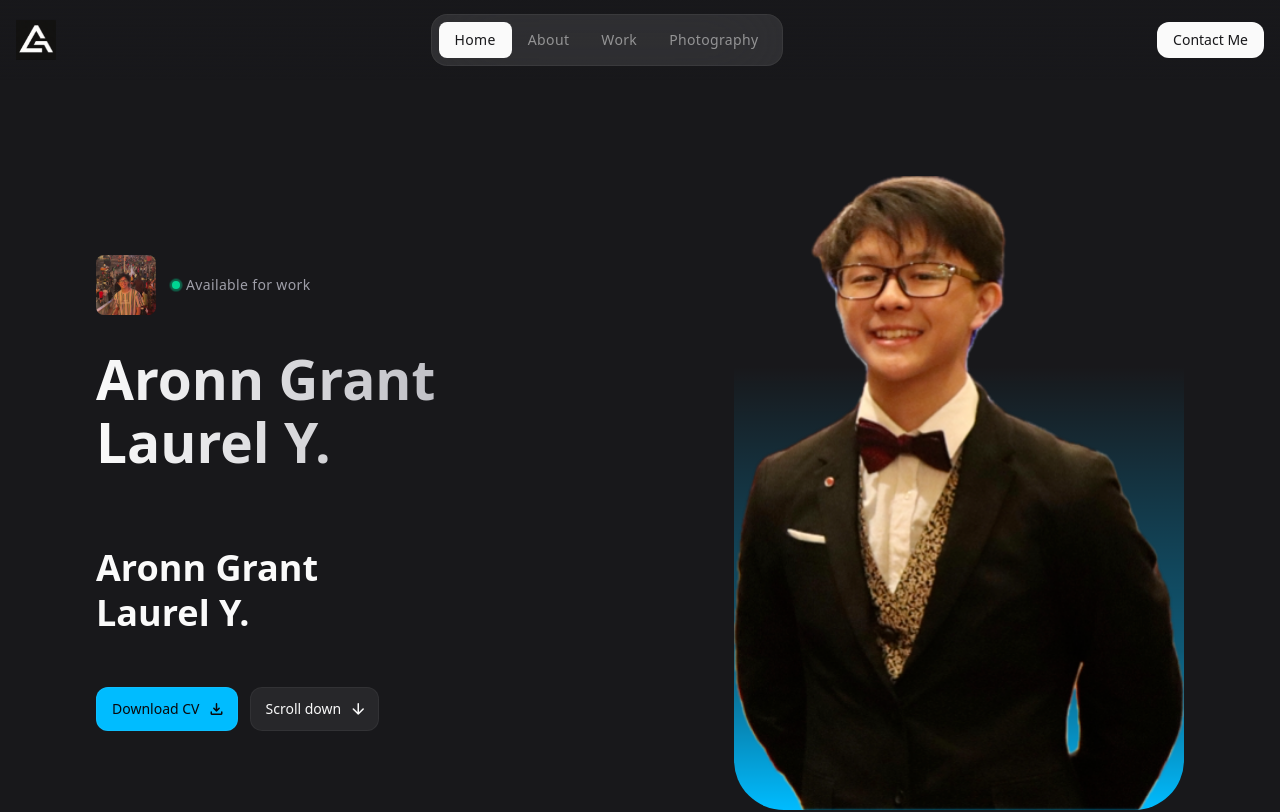
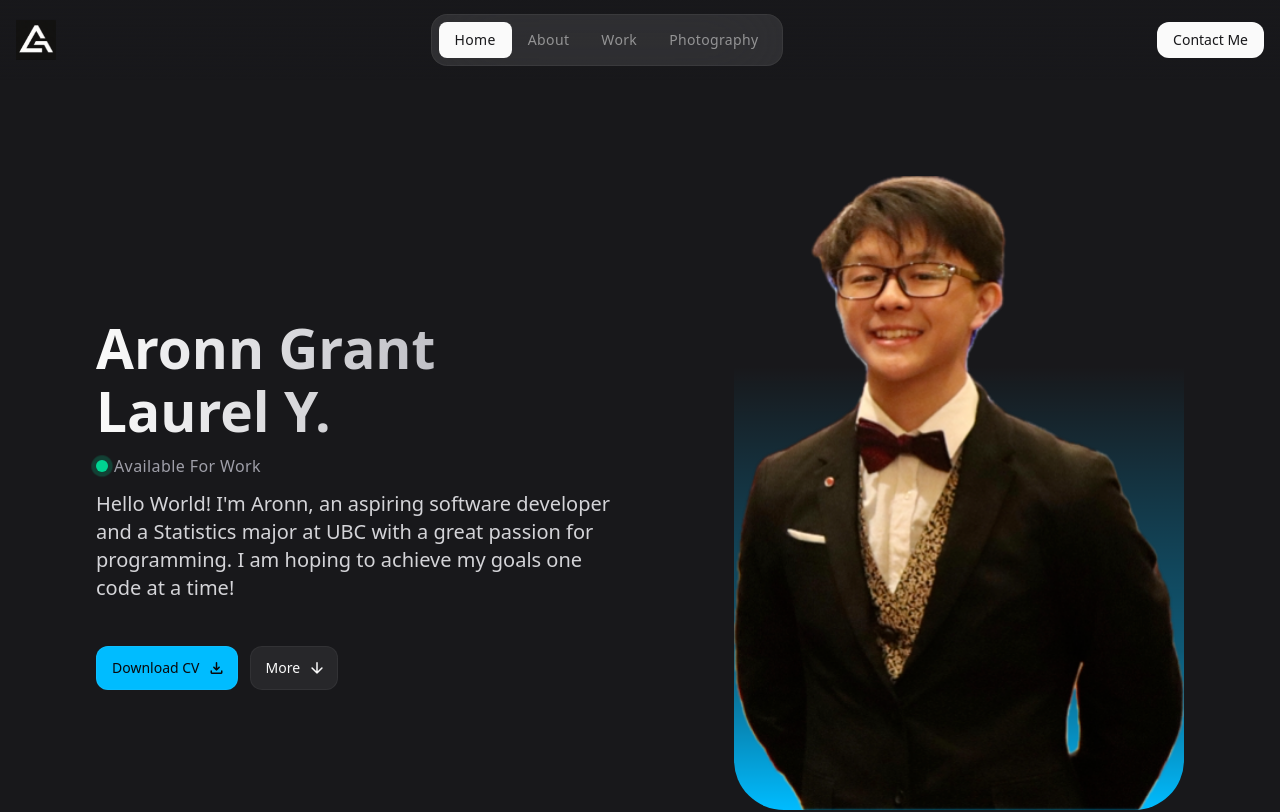
Before and after one commit to LaoAronn/LaoAronn.github.io, a React (Vite) app: page / in a window 1280 px wide. Shown: the top 812 px of the page. Built offline with nearby package versions, Linux system fonts and the light colour scheme.

Commit message:
adjusted Hero text, Skills format, About adjustment

```diff
--- a/src/components/About.jsx
+++ b/src/components/About.jsx
@@ -19,7 +19,7 @@ const About = () => {
           <div className="text-left bg-zinc-800/50 p-7 rounded-2xl md:p-12 reveal-up">
 
             <p className="text-zinc-300 mb-4 md:mb-8 md:text-xl md:max-w-[60ch]">
-            Hello World! I&apos;m Aronn, an aspiring software developer and a Statistics major at UBC with a great passion for programming. I am hoping to achieve my goals one code at a time!
+              WORK EXPERIENCE!
             </p>
 
             <div className="flex flex-wrap items-center gap-4 md:gap-7">
--- a/src/components/Hero.jsx
+++ b/src/components/Hero.jsx
@@ -11,35 +11,20 @@ const Hero = () => {
                 <div className="">
                     <div className="flex flex-col items-start gap-3">
 
-
-                        <div className="flex items-center gap-4">
-
-                            <figure className="w-15 h-15 rounded-lg overflow-hidden">
-                                <img
-                                src="/images/avatar-1.jpg"
-                                width={50}
-                                height={50}
-                                alt="Aronn Portrait"
-                                className="img-cover"
-                                />
-                            </figure>
-
-                            <div className="flex items-center gap-1.5 text-zinc-400 text-sm tracking-wide">
-                                <span className="relative w-2 h-2 rounded-full bg-emerald-400">
-                                <span className="absolute inset-0 rounded-full bg-emerald-400 animate-ping" />
-                                </span>
-                                Available for work
-                            </div>
-                        </div>
-
-
                         <h2 className="headline-1 text-left max-w-[15ch] sm:max-w-[20ch] lg:max-w-[15ch] mt-5 mb-8 lg:mb-10">
                             Aronn Grant Laurel Y.
                         </h2>
 
-                        <h4 className="headline-2 text-left max-w-[15ch] sm:max-w-[20ch] lg:max-w-[15ch] mt-5 mb-8 lg:mb-10">
-                            Aronn Grant Laurel Y.
-                        </h4>
+                        <div className="flex items-center gap-1.5 text-zinc-400 text-md tracking-wide">
+                                <span className="relative w-3 h-3 rounded-full bg-emerald-400">
+                                <span className="absolute inset-0 rounded-full bg-emerald-400 animate-ping" />
+                                </span>
+                                Available For Work
+                        </div>
+
+                        <div className="text-left text-zinc-300 mb-4 md:mb-8 md:text-xl md:max-w-[60ch]">
+                        Hello World! I'm Aronn, an aspiring software developer and a Statistics major at UBC with a great passion for programming. I am hoping to achieve my goals one code at a time!
+                        </div>
 
 
                         <div className="flex items-center gap-3">
@@ -50,7 +35,7 @@ const Hero = () => {
 
                             <ButtonOutline
                                 href="#about"
-                                label="Scroll down"
+                                label="More"
                                 icon="arrow_downward"
                             />
 
--- a/src/components/Skill.jsx
+++ b/src/components/Skill.jsx
@@ -3,48 +3,55 @@ import React from 'react';
 /* Components */
 import SkillCard from "./SkillCard"
 
-const skillItem = [
+const skillGroups = {
+  Tools: [
     {
       imgSrc: '/images/figma.svg',
       label: 'Figma',
-    desc: 'Design tool'
+      desc: 'Design Tool',
+    },
+    {
+      imgSrc: '/images/mongodb.svg',
+      label: 'MongoDB',
+      desc: 'Database',
+    },
+  ],
+  Languages: [
+    {
+      imgSrc: '/images/javascript.svg',
+      label: 'JavaScript',
+      desc: 'Programming Language',
     },
     {
       imgSrc: '/images/css3.svg',
       label: 'CSS',
-    desc: 'User Interface'
+      desc: 'Styling Language',
+    },
+  ],
+  Frameworks: [
+    {
+      imgSrc: '/images/react.svg',
+      label: 'React',
+      desc: 'Frontend Framework',
     },
     {
-    imgSrc: '/images/javascript.svg',
-    label: 'JavaScript',
-    desc: 'Interaction'
+      imgSrc: '/images/expressjs.svg',
+      label: 'ExpressJS',
+      desc: 'Backend Framework',
     },
     {
       imgSrc: '/images/nodejs.svg',
       label: 'NodeJS',
-    desc: 'Web Server'
-  },
-  {
-    imgSrc: '/images/expressjs.svg',
-    label: 'ExpressJS',
-    desc: 'Node Framework'
-  },
-  {
-    imgSrc: '/images/mongodb.svg',
-    label: 'MongoDB',
-    desc: 'Database'
-  },
-  {
-    imgSrc: '/images/react.svg',
-    label: 'React',
-    desc: 'Framework'
+      desc: 'Runtime / Backend',
     },
     {
       imgSrc: '/images/tailwindcss.svg',
       label: 'TailwindCSS',
-    desc: 'User Interface'
+      desc: 'Utility CSS Framework',
     },
-];
+  ],
+};
+
 
 const Skill = () => {
   return (
@@ -55,14 +62,17 @@ const Skill = () => {
       Essential Tools I use
     </h2>
 
-        <p className='text-zinc-400 mt-3 mb-8 max-w-[50ch reveal-up'>
+    <p className='text-zinc-400 mt-3 mb-8 max-w-[50ch] reveal-up'>
       Discover the powerful tools and technologies I use to create exceptional, high-performing websites & applications.
     </p>
 
-        <div className="grid gap-3 grid-cols-[repeat(auto-fill,_minmax(250px,_1fr))]">
-          {
-            skillItem.map(({ imgSrc, label, desc }, key) =>
-              (
+    {/* Flex container for side-by-side sections */}
+    <div className="flex flex-col lg:flex-row gap-8">
+      {Object.entries(skillGroups).map(([category, items]) => (
+        <div key={category} className="flex-1">
+          <h3 className="text-lg font-semibold text-white mb-4">{category}</h3>
+          <div className="grid gap-3 grid-cols-1 sm:grid-cols-2 xl:grid-cols-1">
+            {items.map(({ imgSrc, label, desc }, key) => (
               <SkillCard
                 key={key}
                 imgSrc={imgSrc}
@@ -70,12 +80,16 @@ const Skill = () => {
                 desc={desc}
                 classes="reveal-up"
               />
-              ))
-          }
+            ))}
+          </div>
+        </div>
+      ))}
     </div>
 
   </div>
 </section>
+
+
   )
 }
 
--- a/src/components/Work.jsx
+++ b/src/components/Work.jsx
@@ -46,7 +46,7 @@ const Work = () => {
       <div className="container">
 
         <h2 className="headline-2 mb-8 reveal-up">
-          My Portfolio Highlights
+          My Projects
         </h2>
 
         <div className="grid gap-x-4 gap-y-5 grid-cols-[repeat(auto-fill,_minmax(280px,_1fr))]">
--- a/src/index.css
+++ b/src/index.css
@@ -45,7 +45,7 @@ body {
 
 .headline-1 {
   @apply text-5xl leading-tight font-semibold
-  lg:text-[55px] lg:leading-[1.15]
+  lg:text-[55px] lg:leading-[1.15] mb-0
 }
 
 .headline-2 {
```
Lines whose indentation alone changed are shown as unchanged.
